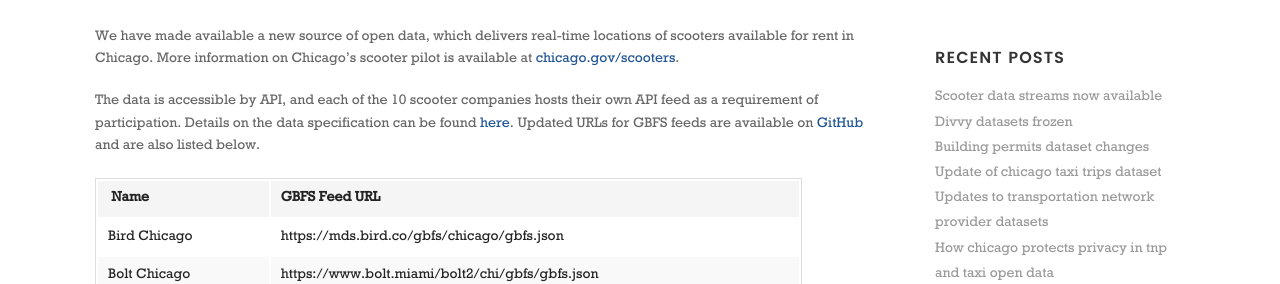
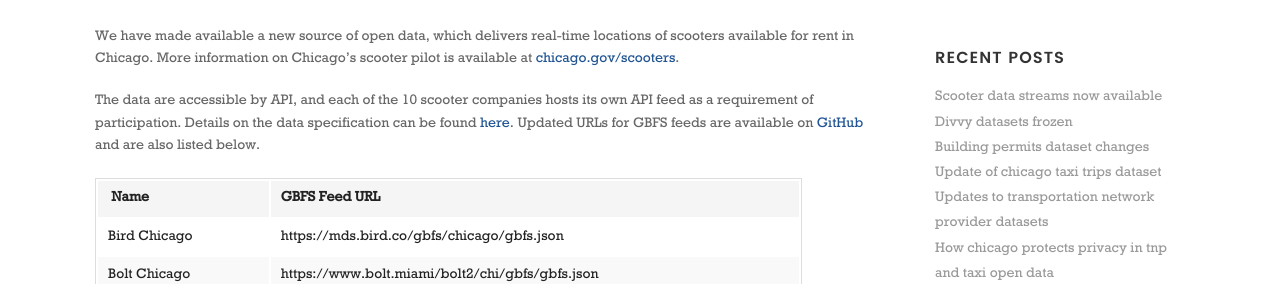
Before and after one commit to Chicago/dev.cityofchicago.org, a Jekyll site: the page built from _posts/2019-07-17-scooter-gbfs-public-feeds.md, in a window 1280 px wide. Shown: the part 286-570 px from the top of the page. Built offline with Jekyll 4.4.1, drawn with Linux system fonts in a browser that asks for light colours; some web fonts are replaced.

Commit message:
Update 2019-07-17-scooter-gbfs-public-feeds.md
A few technical edits.

```diff
--- a/_posts/2019-07-17-scooter-gbfs-public-feeds.md
+++ b/_posts/2019-07-17-scooter-gbfs-public-feeds.md
@@ -12,7 +12,7 @@
 ---
 We have made available a new source of open data, which delivers real-time locations of scooters available for rent in Chicago. More information on Chicago’s scooter pilot is available at [chicago.gov/scooters](https://chicago.gov/scooters).
 
-The data is accessible by API, and each of the 10 scooter companies hosts their own API feed as a requirement of participation. Details on the data specification can be found [here](https://github.com/dsgermain/gbfs/tree/f76251ad4c754b62defc42562887724f287b73ea). Updated URLs for GBFS feeds are available on [GitHub](https://github.com/NABSA/gbfs/blob/master/systems.csv) and are also listed below.
+The data are accessible by API, and each of the 10 scooter companies hosts its own API feed as a requirement of participation. Details on the data specification can be found [here](https://github.com/dsgermain/gbfs/tree/f76251ad4c754b62defc42562887724f287b73ea). Updated URLs for GBFS feeds are available on [GitHub](https://github.com/NABSA/gbfs/blob/master/systems.csv) and are also listed below.
 
 | Name | GBFS Feed URL |
 | ---- |------------- |
```
Also changed, not shown: other parts of _posts/2019-07-17-scooter-gbfs-public-feeds.md (+1 -1 lines).
